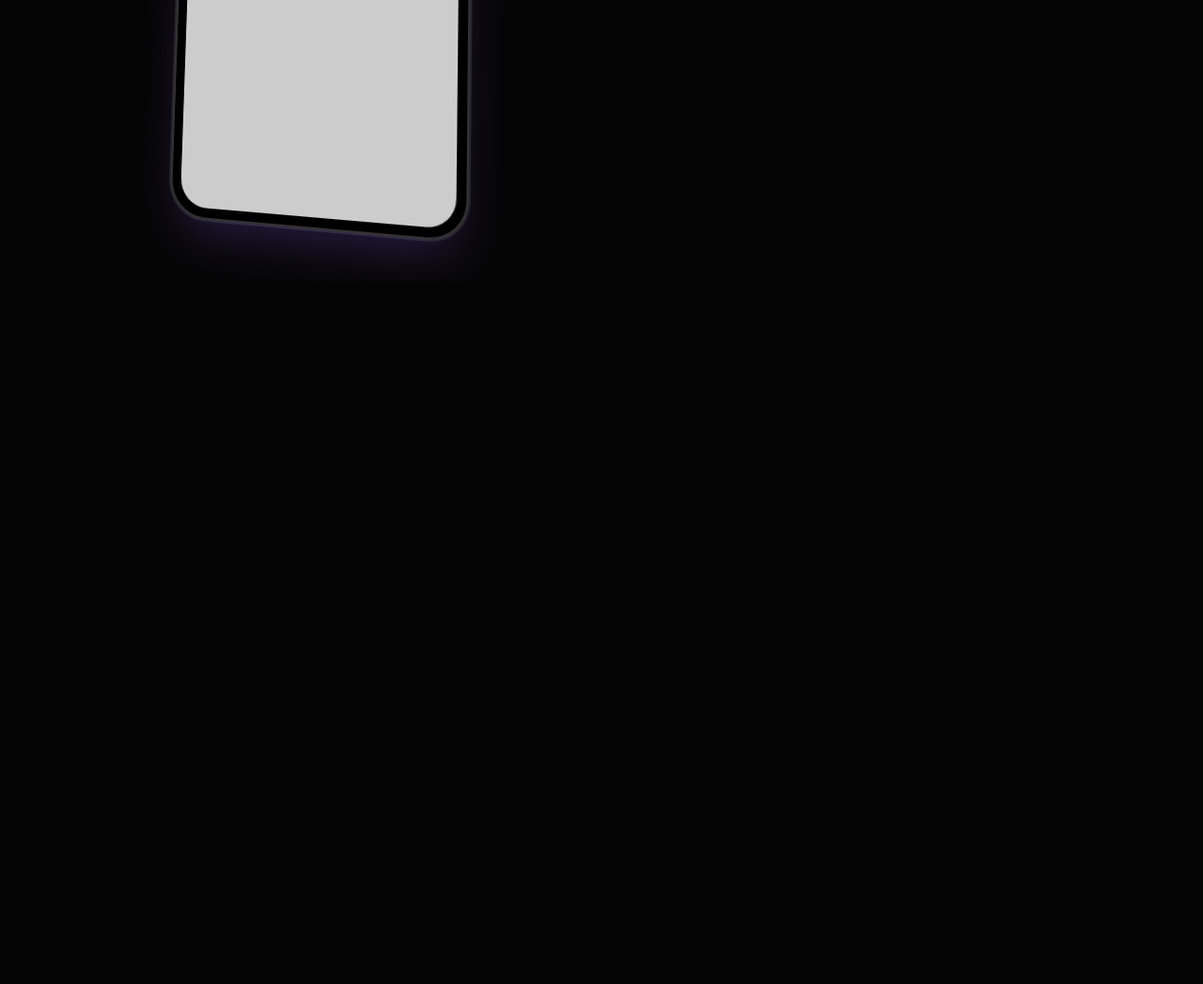
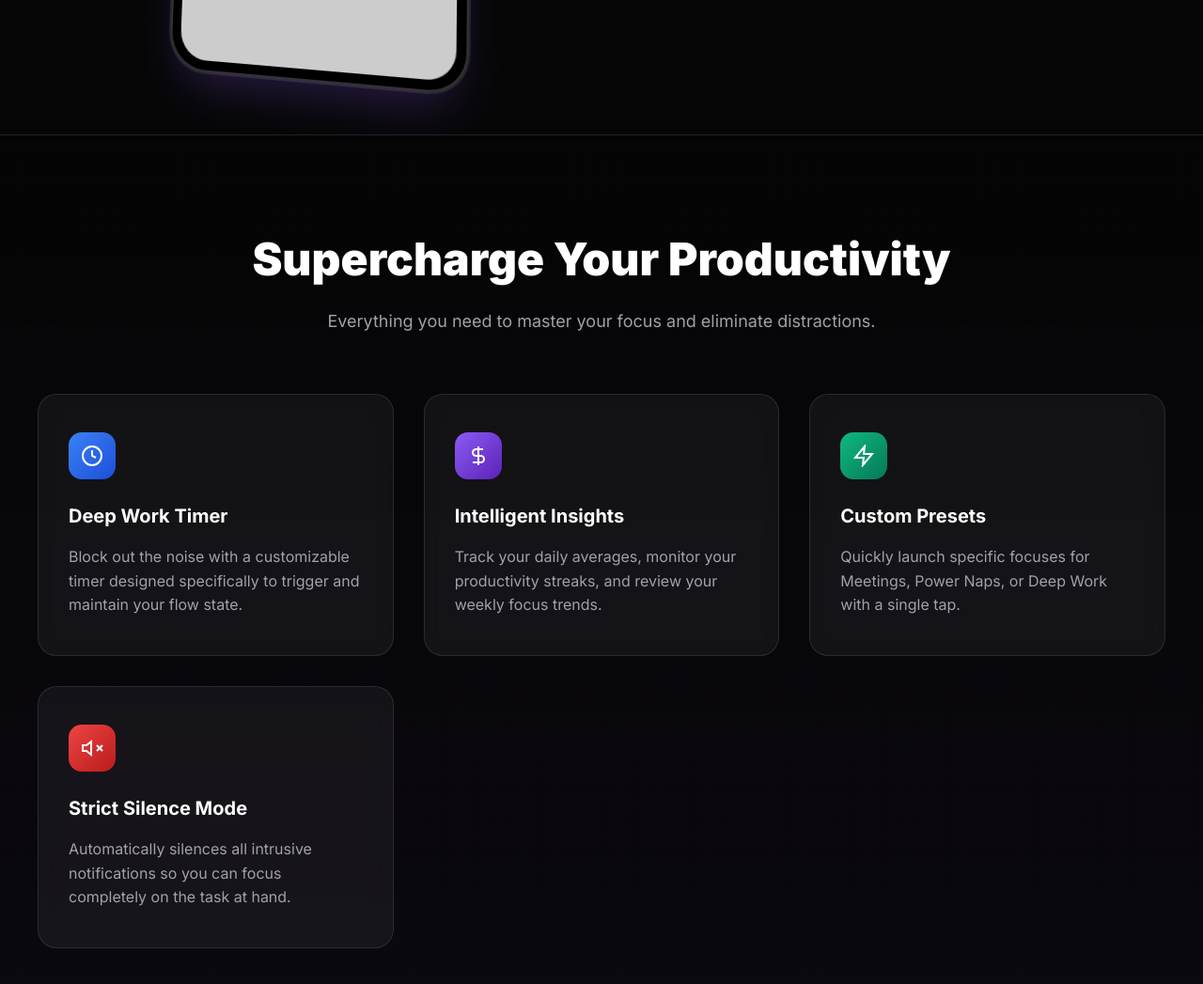
Before and after one commit to DewasX/silence-timer-landing, a website built with Vite: page index.html in a window 1280 px wide. Shown: the part 1755-2802 px from the top of the page at 94% size. Before the commit the page ends 2055 px from the top, so only its background shows below. Built offline with nearby package versions, Linux system fonts and the light colour scheme; placeholder pictures from the web are drawn by us; files whose address does not match are found by name.

Commit message:
Add full features section and sync assets

```diff
--- a/index.html
+++ b/index.html
@@ -57,21 +57,6 @@
               </div>
             </div>
           </div>
-
-          <div class="features">
-            <div class="feature-item">
-              <div class="feature-icon">✨</div>
-              <span>Focus Analytics</span>
-            </div>
-            <div class="feature-item">
-              <div class="feature-icon">🛡️</div>
-              <span>Deep Distraction Blocking</span>
-            </div>
-            <div class="feature-item">
-              <div class="feature-icon">📊</div>
-              <span>Intelligent Reports</span>
-            </div>
-          </div>
           <div class="mockup-container">
             <div class="phone-frame">
               <div class="carousel-inner" id="mockup-carousel">
@@ -84,6 +69,47 @@
           </div>
         </div>
       </main>
+
+      <section class="features-section">
+        <div class="section-container">
+          <h2 class="section-title">Supercharge Your Productivity</h2>
+          <p class="section-subtitle">Everything you need to master your focus and eliminate distractions.</p>
+
+          <div class="features-grid">
+            <div class="feature-card">
+              <div class="feature-icon-wrapper pulse-blue">
+                <svg viewBox="0 0 24 24" fill="none" class="feature-svg" stroke="currentColor" stroke-width="2"><circle cx="12" cy="12" r="10"/><polyline points="12 6 12 12 16 14"/></svg>
+              </div>
+              <h3>Deep Work Timer</h3>
+              <p>Block out the noise with a customizable timer designed specifically to trigger and maintain your flow state.</p>
+            </div>
+
+            <div class="feature-card">
+              <div class="feature-icon-wrapper pulse-purple">
+                <svg viewBox="0 0 24 24" fill="none" class="feature-svg" stroke="currentColor" stroke-width="2"><path d="M12 2v20M17 5H9.5a3.5 3.5 0 0 0 0 7h5a3.5 3.5 0 0 1 0 7H6"/></svg>
+              </div>
+              <h3>Intelligent Insights</h3>
+              <p>Track your daily averages, monitor your productivity streaks, and review your weekly focus trends.</p>
+            </div>
+
+            <div class="feature-card">
+              <div class="feature-icon-wrapper pulse-green">
+                <svg viewBox="0 0 24 24" fill="none" class="feature-svg" stroke="currentColor" stroke-width="2"><path d="M13 2L3 14h9l-1 8 10-12h-9l1-8z"/></svg>
+              </div>
+              <h3>Custom Presets</h3>
+              <p>Quickly launch specific focuses for Meetings, Power Naps, or Deep Work with a single tap.</p>
+            </div>
+
+            <div class="feature-card">
+              <div class="feature-icon-wrapper pulse-red">
+                <svg viewBox="0 0 24 24" fill="none" class="feature-svg" stroke="currentColor" stroke-width="2"><polygon points="11 5 6 9 2 9 2 15 6 15 11 19 11 5"/><line x1="23" y1="9" x2="17" y2="15"/><line x1="17" y1="9" x2="23" y2="15"/></svg>
+              </div>
+              <h3>Strict Silence Mode</h3>
+              <p>Automatically silences all intrusive notifications so you can focus completely on the task at hand.</p>
+            </div>
+          </div>
+        </div>
+      </section>
     </div>
     <script type="module" src="./main.js"></script>
   </body>
--- a/style.css
+++ b/style.css
@@ -308,27 +308,7 @@ h1 {
   justify-content: center;
 }
 
-.features {
-  display: flex;
-  flex-wrap: wrap;
-  justify-content: center;
-  gap: 1.5rem;
-  margin-top: 3rem;
-  border-top: 1px solid var(--border-color);
-  padding-top: 3rem;
-}
-
-.feature-item {
-  display: flex;
-  align-items: center;
-  gap: 0.5rem;
-  font-weight: 500;
-  color: var(--text-secondary);
-  background: rgba(255, 255, 255, 0.03);
-  padding: 0.5rem 1rem;
-  border-radius: 999px;
-  border: 1px solid var(--border-color);
-}
+/* Removed old inline .features styles */
 
 .mockup-container {
   flex: 1;
@@ -358,6 +338,87 @@ h1 {
 
 .phone-frame:hover {
   transform: rotateY(-5deg) rotateX(2deg) scale(1.02);
+}
+
+/* --- Features Section --- */
+.features-section {
+  padding: 6rem 2rem;
+  background: linear-gradient(180deg, var(--bg-color) 0%, rgba(139, 92, 246, 0.05) 100%);
+  border-top: 1px solid var(--border-color);
+  position: relative;
+}
+
+.section-container {
+  max-width: 1200px;
+  margin: 0 auto;
+}
+
+.section-title {
+  text-align: center;
+  font-size: clamp(2rem, 4vw, 3rem);
+  font-weight: 800;
+  margin-bottom: 1rem;
+}
+
+.section-subtitle {
+  text-align: center;
+  color: var(--text-secondary);
+  font-size: 1.125rem;
+  max-width: 600px;
+  margin: 0 auto 4rem;
+}
+
+.features-grid {
+  display: grid;
+  grid-template-columns: repeat(auto-fit, minmax(280px, 1fr));
+  gap: 2rem;
+}
+
+.feature-card {
+  background: var(--card-bg);
+  border: 1px solid var(--border-color);
+  border-radius: 20px;
+  padding: 2.5rem 2rem;
+  transition: all 0.3s ease;
+  backdrop-filter: blur(10px);
+}
+
+.feature-card:hover {
+  transform: translateY(-8px);
+  border-color: rgba(139, 92, 246, 0.5);
+  box-shadow: 0 10px 30px -10px rgba(139, 92, 246, 0.2);
+}
+
+.feature-icon-wrapper {
+  width: 50px;
+  height: 50px;
+  border-radius: 14px;
+  display: flex;
+  align-items: center;
+  justify-content: center;
+  margin-bottom: 1.5rem;
+  color: white;
+}
+
+.pulse-blue { background: linear-gradient(135deg, #3b82f6, #1d4ed8); }
+.pulse-purple { background: linear-gradient(135deg, #8b5cf6, #5b21b6); }
+.pulse-green { background: linear-gradient(135deg, #10b981, #047857); }
+.pulse-red { background: linear-gradient(135deg, #ef4444, #b91c1c); }
+
+.feature-svg {
+  width: 24px;
+  height: 24px;
+}
+
+.feature-card h3 {
+  font-size: 1.25rem;
+  font-weight: 700;
+  margin-bottom: 1rem;
+}
+
+.feature-card p {
+  color: var(--text-secondary);
+  line-height: 1.6;
 }
 
 .phone-frame::before {
```
Also changed, not shown: public/WhatsApp Image 2026-03-15 at 15.14.50 (1).jpeg (added), public/logo.webp (added), 1 other file.
